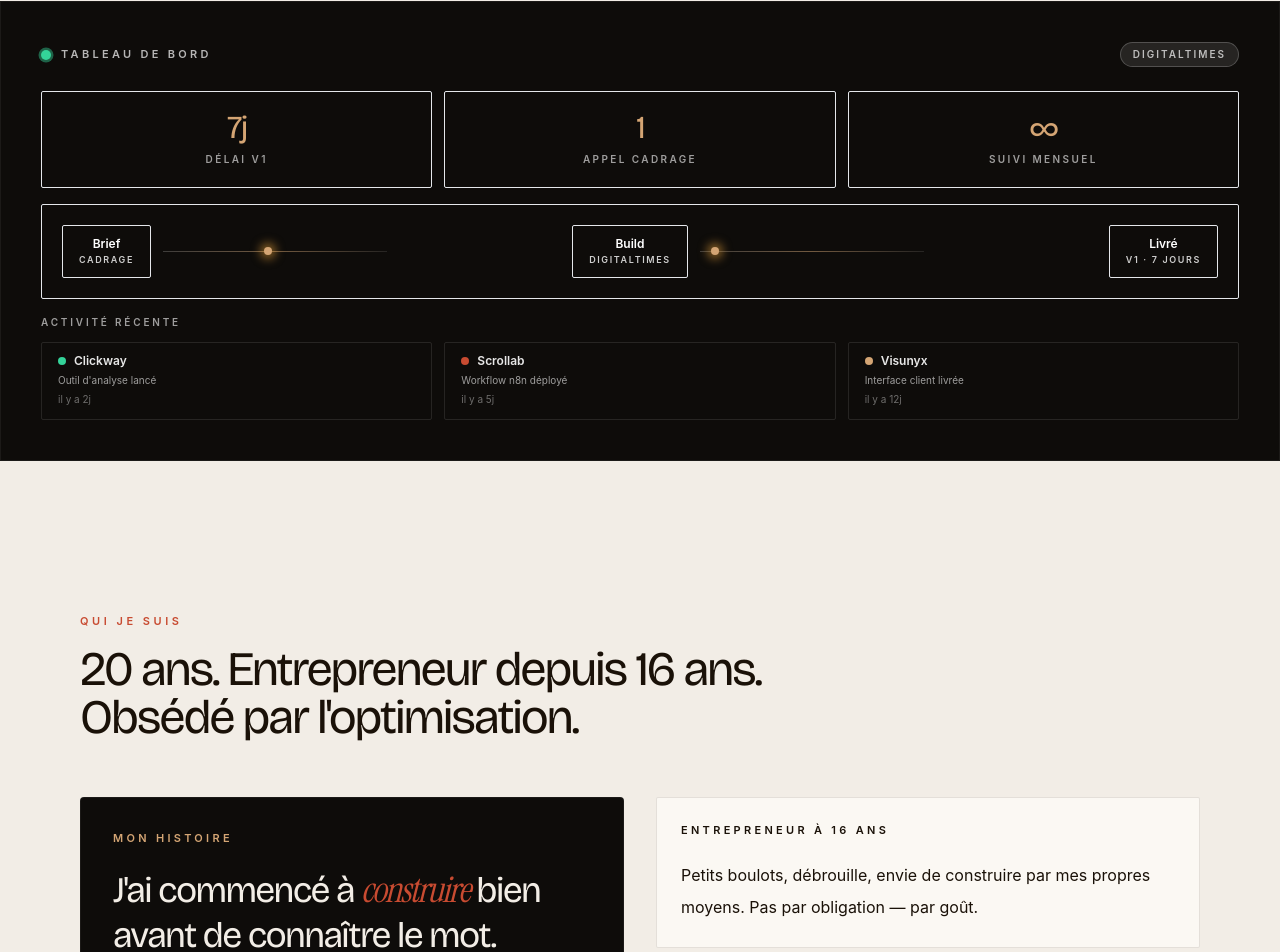
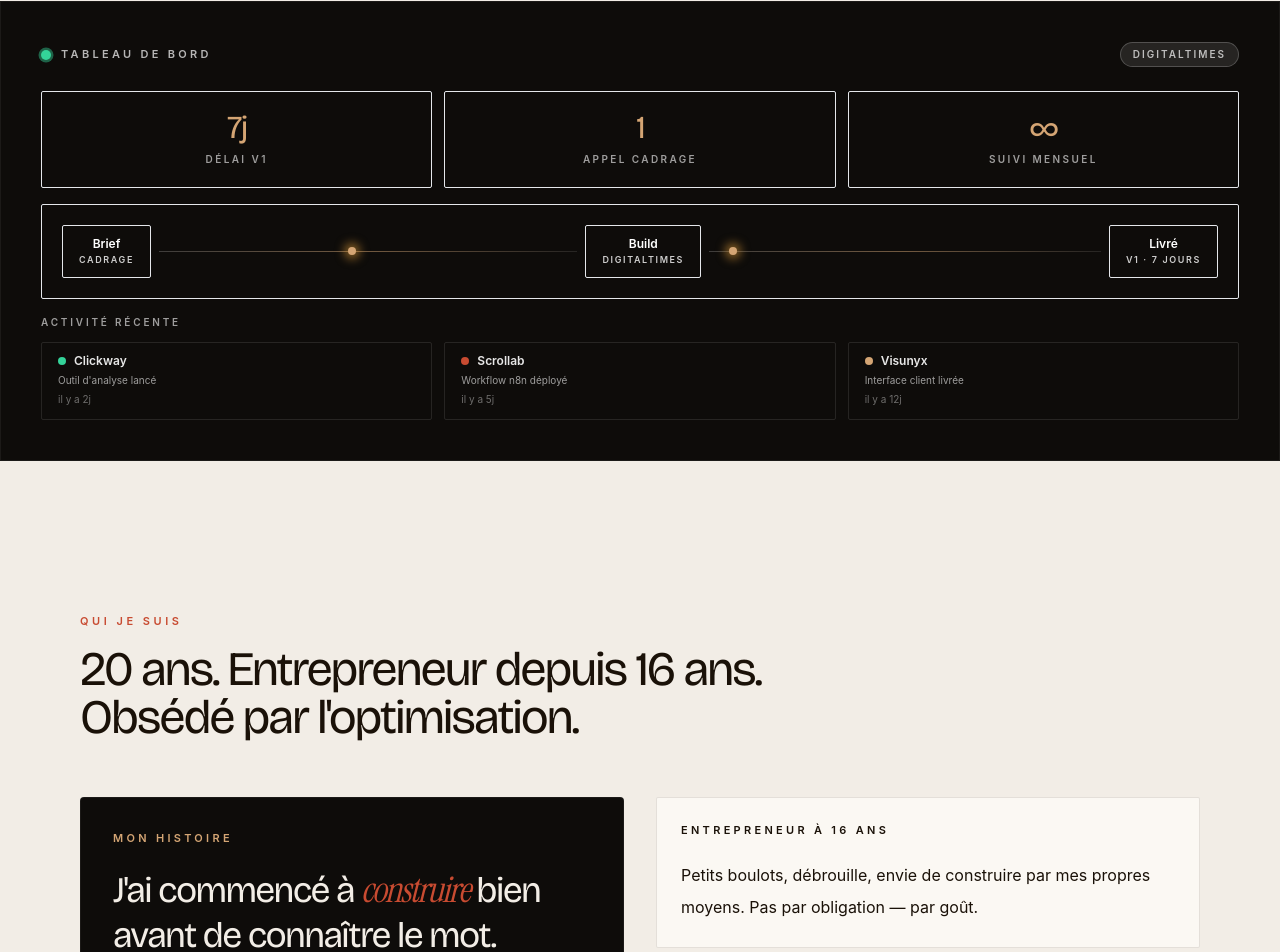
Before and after one commit to tgv212121-cloud/digitaltimes-landing, a Next.js app: page / in a window 1280 px wide. Shown: the part 5154-6106 px from the top of the page. Built offline with nearby package versions, Linux system fonts and the light colour scheme.

Commit message:
fix: traveling dot line now spans full width between stages
Replace fixed width (w-24/w-40/w-56) with flex-1 so the animated
line stretches all the way from one stage box to the next.

Co-Authored-By: Claude Opus 4.6 (1M context) <noreply@anthropic.com>

```diff
--- a/components/about-visual.tsx
+++ b/components/about-visual.tsx
@@ -100,9 +100,9 @@ export function AboutVisual() {
       </div>
 
       {/* ── Pipeline — small centered boxes with traveling dots ── */}
-      <div className="mt-4 flex items-center justify-between rounded-sm border border-white/8 bg-white/4 px-5 py-5">
+      <div className="mt-4 flex items-center gap-0 rounded-sm border border-white/8 bg-white/4 px-5 py-5">
         {STAGES.map((stage, i) => (
-          <div key={stage.label} className="flex items-center">
+          <div key={stage.label} className={`flex items-center ${i < STAGES.length - 1 ? "flex-1" : ""}`}>
             <motion.div
               className="shrink-0 rounded-sm border border-white/12 bg-white/8 px-4 py-2.5 text-center"
               initial={reduced ? undefined : { opacity: 0, y: 6 }}
@@ -116,7 +116,7 @@ export function AboutVisual() {
             </motion.div>
 
             {i < STAGES.length - 1 && (
-              <div className="relative mx-3 h-px w-24 sm:w-40 lg:w-56 bg-gradient-to-r from-white/20 via-saffron/50 to-white/10">
+              <div className="relative mx-2 h-px flex-1 bg-gradient-to-r from-white/20 via-saffron/50 to-white/10">
                 <TravelingDot delay={i * 0.8} />
               </div>
             )}
```
